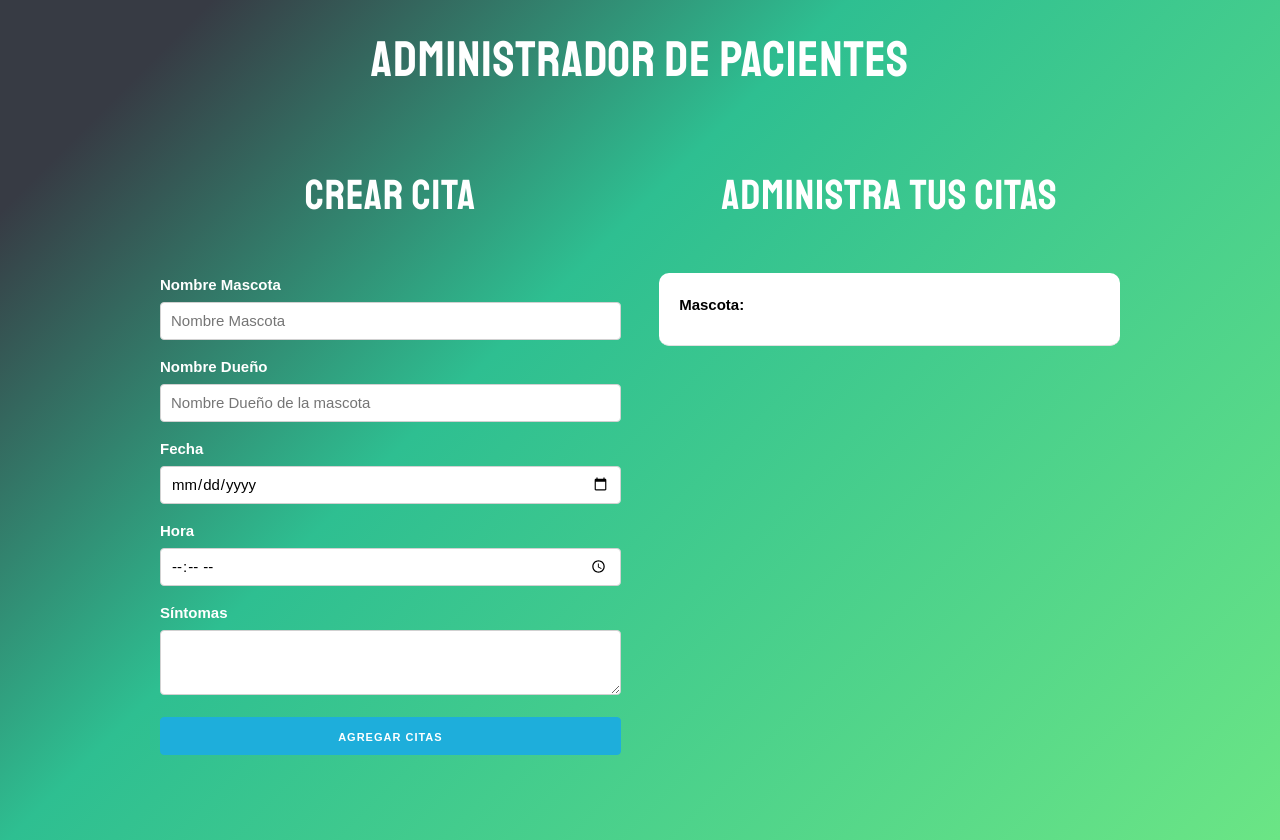
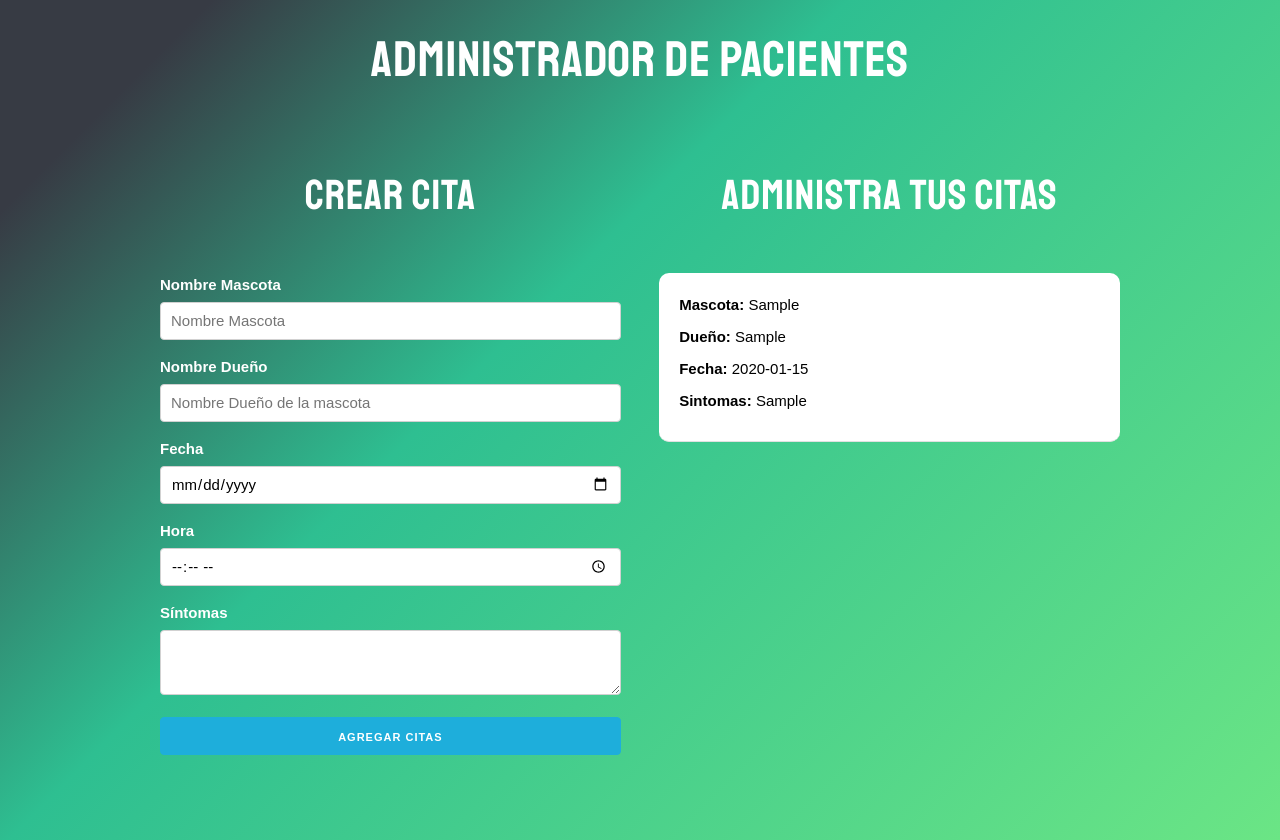
Before and after one commit to pipe473/Formulario_ReactJs, a React (Create React App) app: page / in a window 1280 px wide. Both pictures are taken after typing "Sample", "Sample", "2020-01-15", "10:30", "Sample" into the empty fields and a click on the button "AGREGAR CITAS". Built offline with nearby package versions, Linux system fonts and the light colour scheme.

Commit message:
Creando los datos que creara cada tarjeta de cita

```diff
--- a/src/components/Cita.js
+++ b/src/components/Cita.js
@@ -1,10 +1,12 @@
 import React from 'react';
 
-const Cita = () => (
+const Cita = ({cita}) => (
     <div className="cita">
-        <p>Mascota: <span></span></p>
+        <p>Mascota: <span>{cita.mascota}</span></p>
+        <p>Dueño: <span>{cita.propietario}</span></p>
+        <p>Fecha: <span>{cita.fecha}</span></p>
+        <p>Sintomas: <span>{cita.sintomas}</span></p>
     </div>
  );
 
-
 export default Cita;
```
